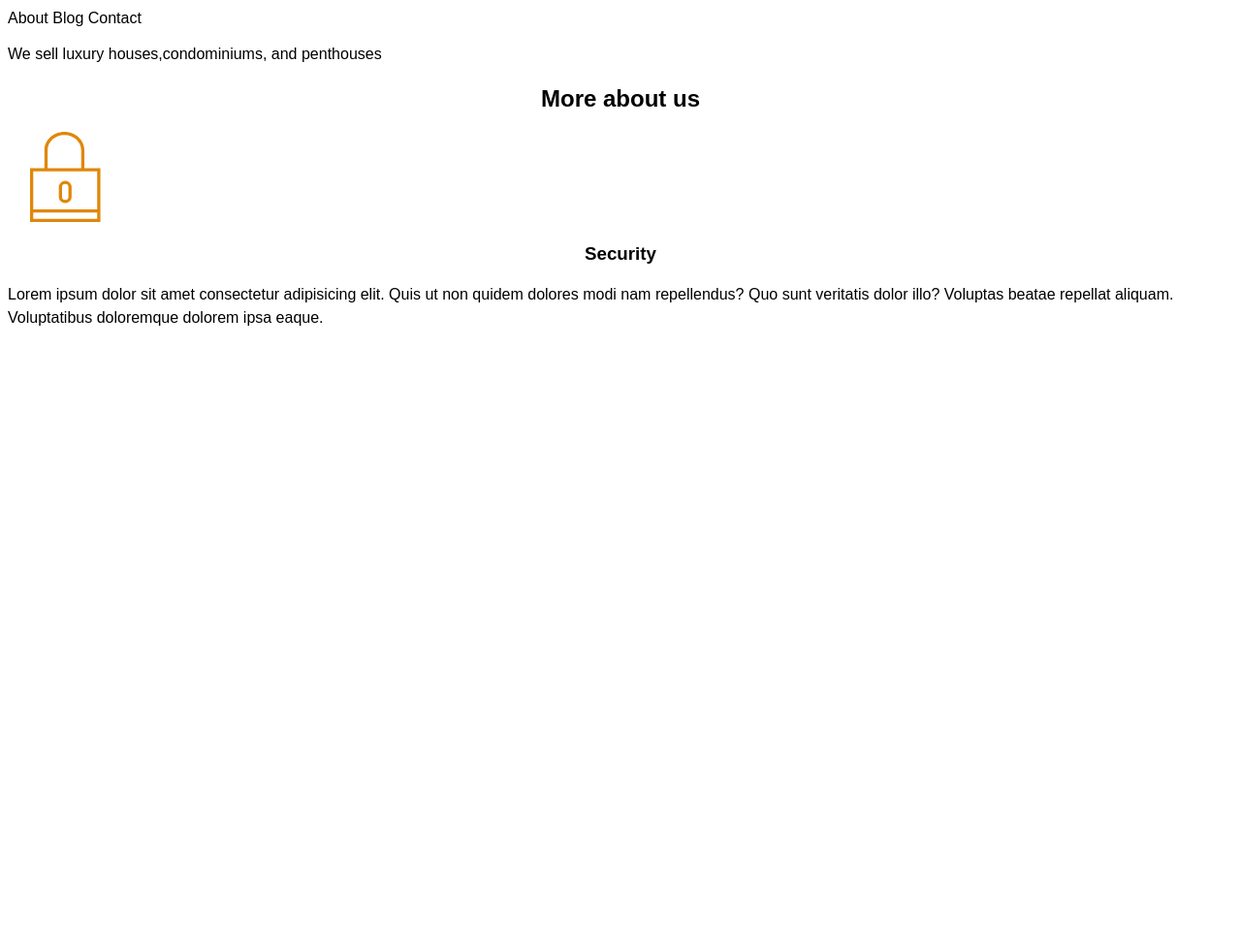
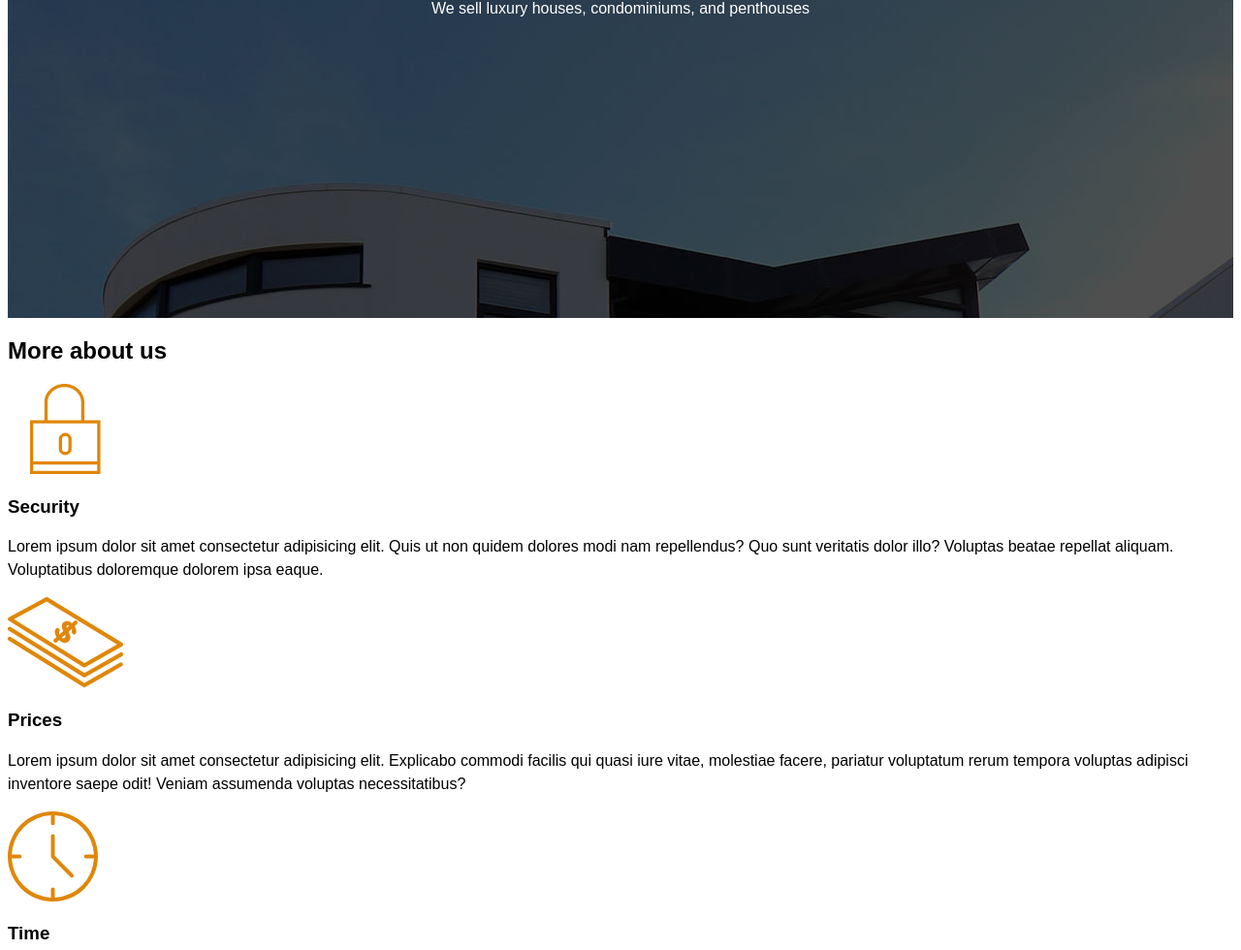
Before and after one commit to JFORDYCE80/RealEstate, a plain HTML site: page index.html in a window 1280 px wide. Shown: the part 70-1050 px from the top of the page at 97% size. Before the commit the page ends 800 px from the top, so only its background shows below. Drawn offline with Linux system fonts and the light colour scheme.

Commit message:
updated header, added prices and time sections to main

```diff
--- a/index.html
+++ b/index.html
@@ -4,17 +4,20 @@
     <meta charset="UTF-8">
     <meta name="viewport" content="width=device-width, initial-scale=1.0">
     <link rel="stylesheet" href="mystyle.css">
-    <title>Document</title>
+    <title>Real Estate</title>
 </head>
 <body>
     <header>
-        <h1>Real Estate</h1>
+        <div class="navigation-bar">
+        <h1>RealEstate</h1>
+
         <nav>
             <a href="about.html">About</a>
             <a href="blog.html">Blog</a>
             <a href="contact.html">Contact</a>
         </nav>
-        <p>We sell luxury houses,condominiums, and penthouses</p>
+        <p>We sell luxury houses, condominiums, and penthouses</p>
+        </div>
     </header>
     <main>
         <h2>More about us</h2>
@@ -23,6 +26,18 @@
             <h3>Security</h3>
             <p>Lorem ipsum dolor sit amet consectetur adipisicing elit. Quis ut non quidem dolores modi nam repellendus? Quo sunt veritatis dolor illo? Voluptas beatae repellat aliquam. Voluptatibus doloremque dolorem ipsa eaque.</p>
         </div>
+
+        <div>
+            <img src="./img/icon2.svg" alt="prices icon">
+            <h3>Prices</h3>
+            <p>Lorem ipsum dolor sit amet consectetur adipisicing elit. Explicabo commodi facilis qui quasi iure vitae, molestiae facere, pariatur voluptatum rerum tempora voluptas adipisci inventore saepe odit! Veniam assumenda voluptas necessitatibus?</p>
+        </div>
+
+        <div>
+            <img src="./img/icon3.svg" alt="time icon">
+            <h3>Time</h3>
+            <p>Lorem ipsum dolor sit, amet consectetur adipisicing elit. Quasi sit, quas quaerat id natus tenetur asperiores excepturi facere suscipit consectetur praesentium quam iure sequi perferendis est officia aliquid voluptas. Asperiores.</p>
+        </div>
     </main>
     <footer>
 
--- a/mystyle.css
+++ b/mystyle.css
@@ -3,12 +3,32 @@ body{
     font-family: arial;
 }
 a{
-    color: black;
+    color: white;
     text-decoration: none;
+    margin-right: 20px;
+
+
+
+
 }
 h2,h3{
-    text-align: center;
+    text-align: left;
 }
 p{
     line-height: 1.5;
+    text-align: left;
+    text-wrap: stable;
 }
+
+
+/* Header */
+
+.navigation-bar{
+    display: flex;
+    flex-direction: column;
+    align-items: center;
+    color: white;
+    background-image: url(./img/header.jpg);
+    height: 390px;
+    line-height: 0%;
+}
```
Also changed, not shown: 1 other file.
